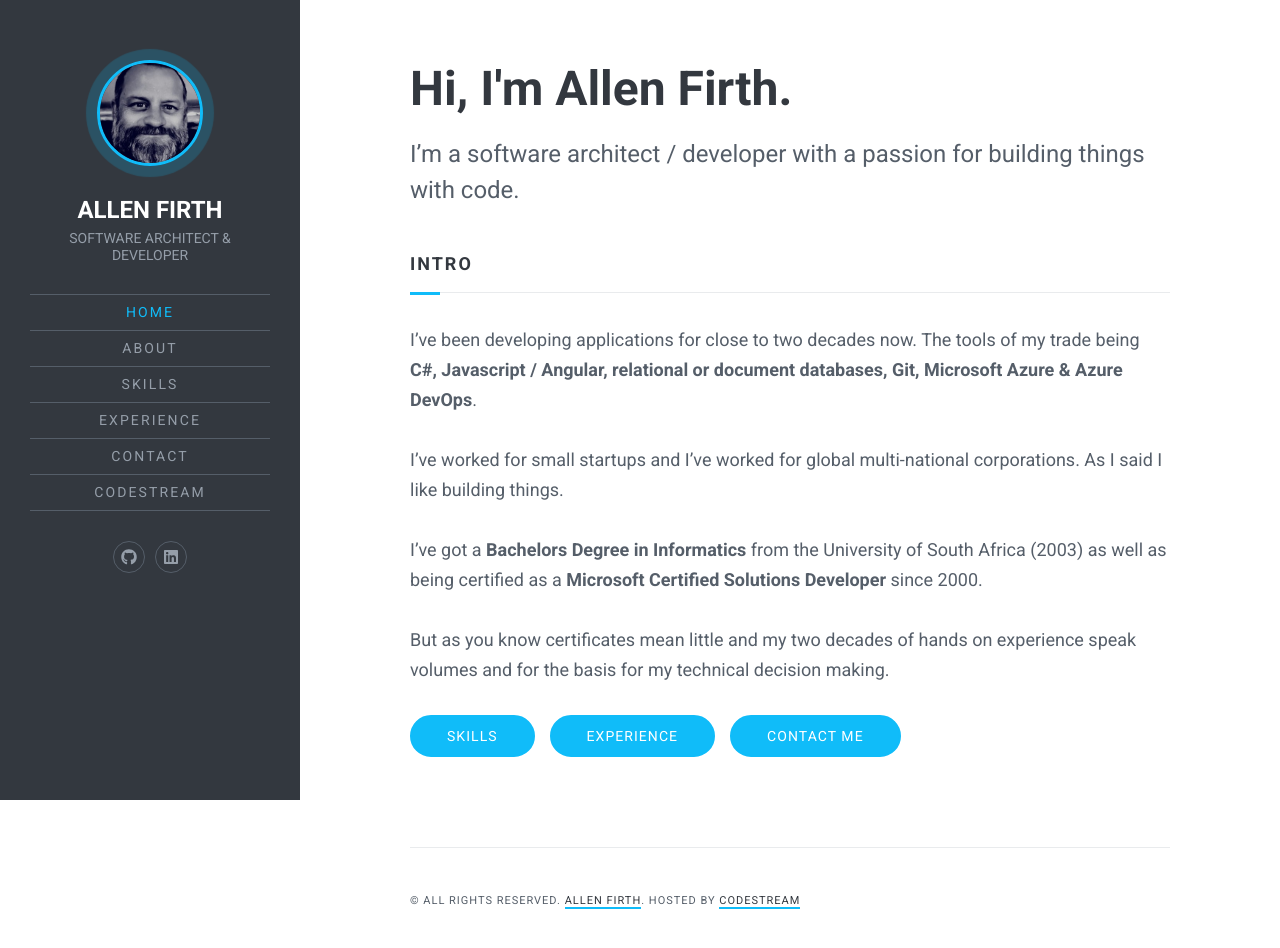
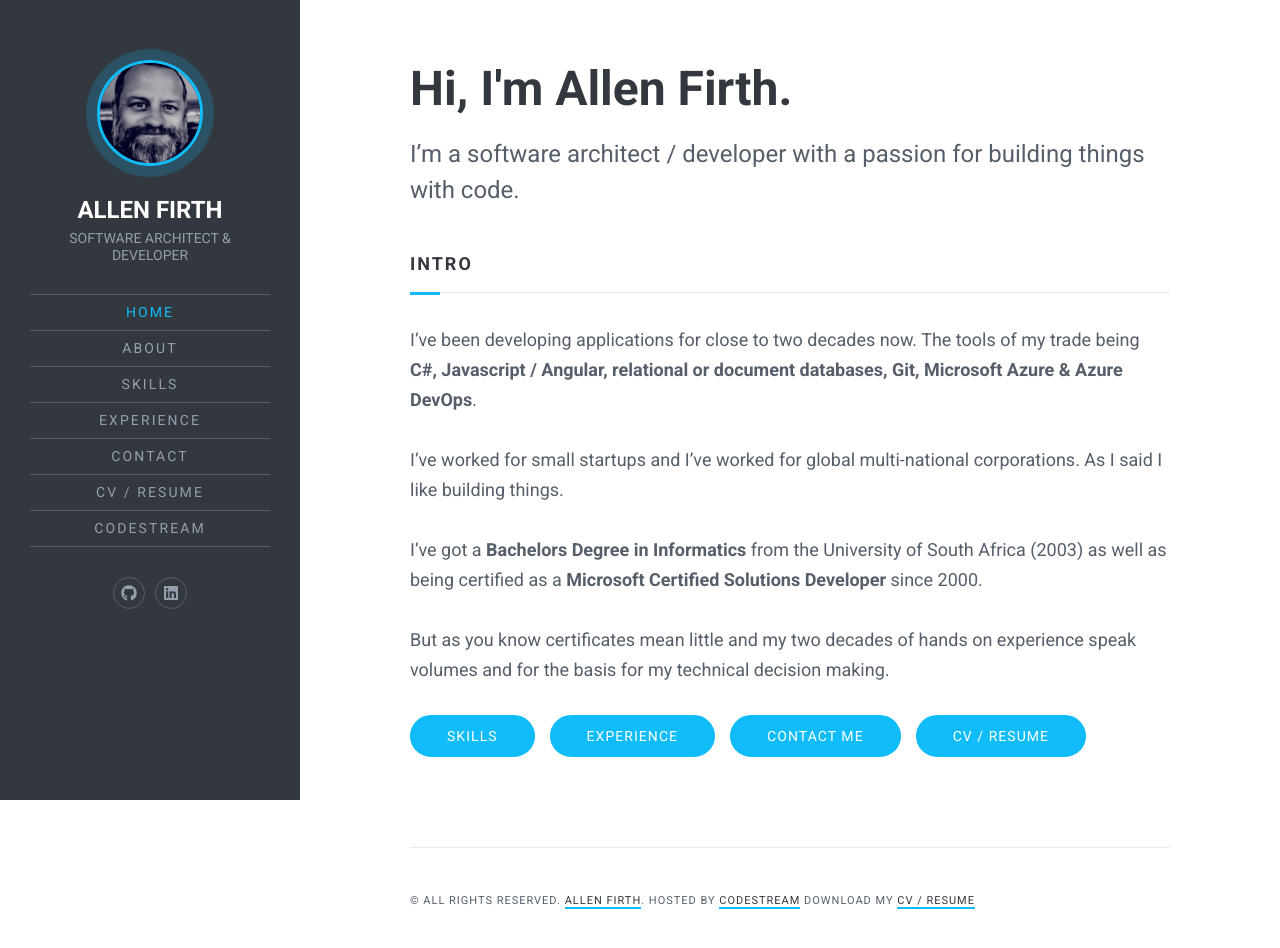
Before and after one commit to halcharger/website-allenfirth-info, an Angular app: page /home in a window 1280 px wide. Shown: the top 948 px of the page. Built offline with nearby package versions, Linux system fonts and the light colour scheme.

Commit message:
adding downloadedable cv

```diff
--- a/src/app/app.component.html
+++ b/src/app/app.component.html
@@ -49,6 +49,9 @@
                 <li class="menu-item" routerLinkActive="current-menu-item">
                   <a routerLink="/contact/">Contact</a>
                 </li>
+                <li class="menu-item" >
+                  <a href="assets/allenfirth-cv.pdf" target="_blank">CV / Resume</a>
+                </li>
                 <li class="menu-item">
                   <a href="https://www.codestream.co.za">CodeStream</a>
                 </li>
@@ -93,7 +96,7 @@
       <!-- .site-main -->
       <footer id="colophon" class="site-footer">
         <p class="site-info">
-          &copy; All rights reserved. <a href="https://www.allenfirth.info" target="_blank" rel="noopener" >Allen Firth</a>. Hosted by <a href="https://www.codestream.co.za" target="_blank" rel="noopener">CodeStream</a>
+          &copy; All rights reserved. <a href="https://www.allenfirth.info" target="_blank" rel="noopener" >Allen Firth</a>. Hosted by <a href="https://www.codestream.co.za" target="_blank" rel="noopener">CodeStream</a> Download my <a href="assets/allenfirth-cv.pdf" target="_blank">CV / Resume</a>
         </p>
         <!-- .site-info -->
         <a id="to-top" class="to-top" href="#page"
--- a/src/app/home/home.component.html
+++ b/src/app/home/home.component.html
@@ -42,6 +42,7 @@
       <a routerLink="/skills" class="button">Skills</a>
       <a routerLink="/experience" class="button">Experience</a>
       <a routerLink="/contact" class="button">Contact Me</a>
+      <a href="assets/allenfirth-cv.pdf" target="_blank" class="button">CV / Resume</a>
     </p>
   </div>
 </section>
```
Also changed, not shown: 1 other file (tests, documents, lock files or other folders).
